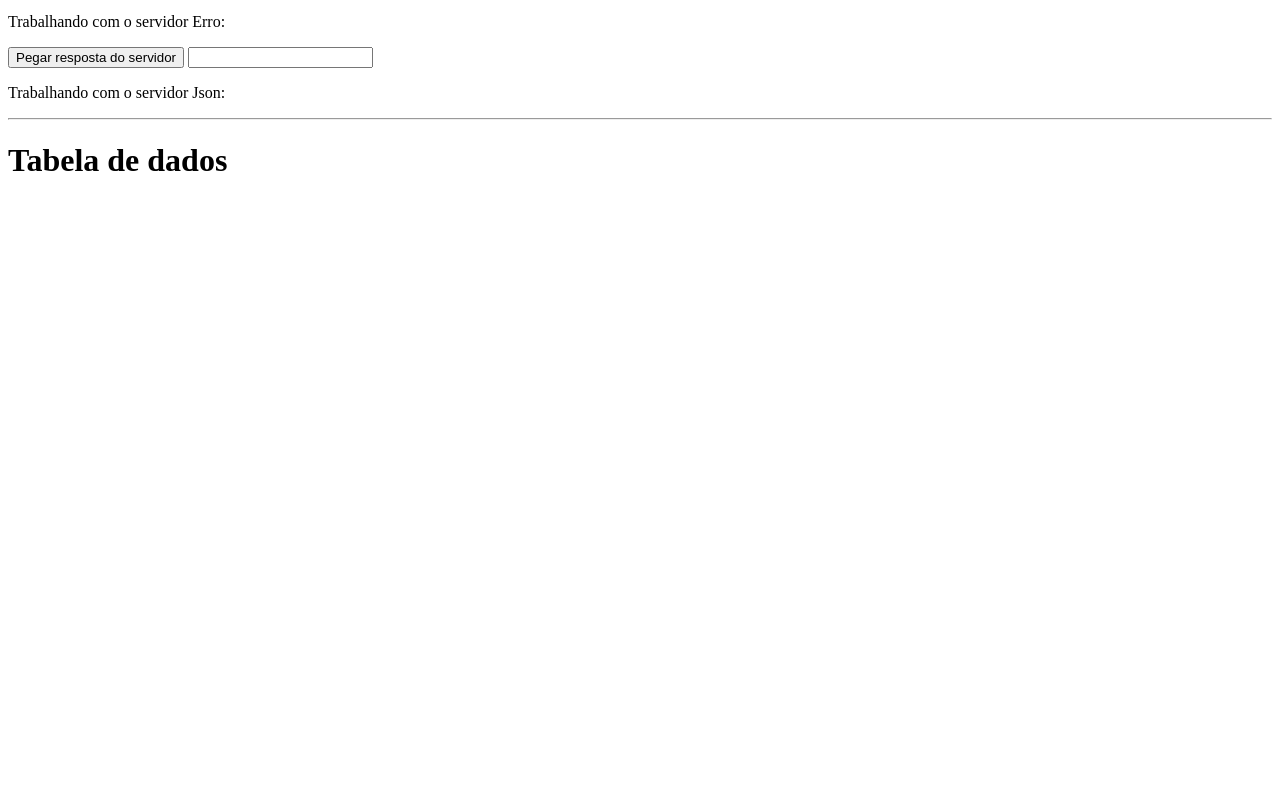
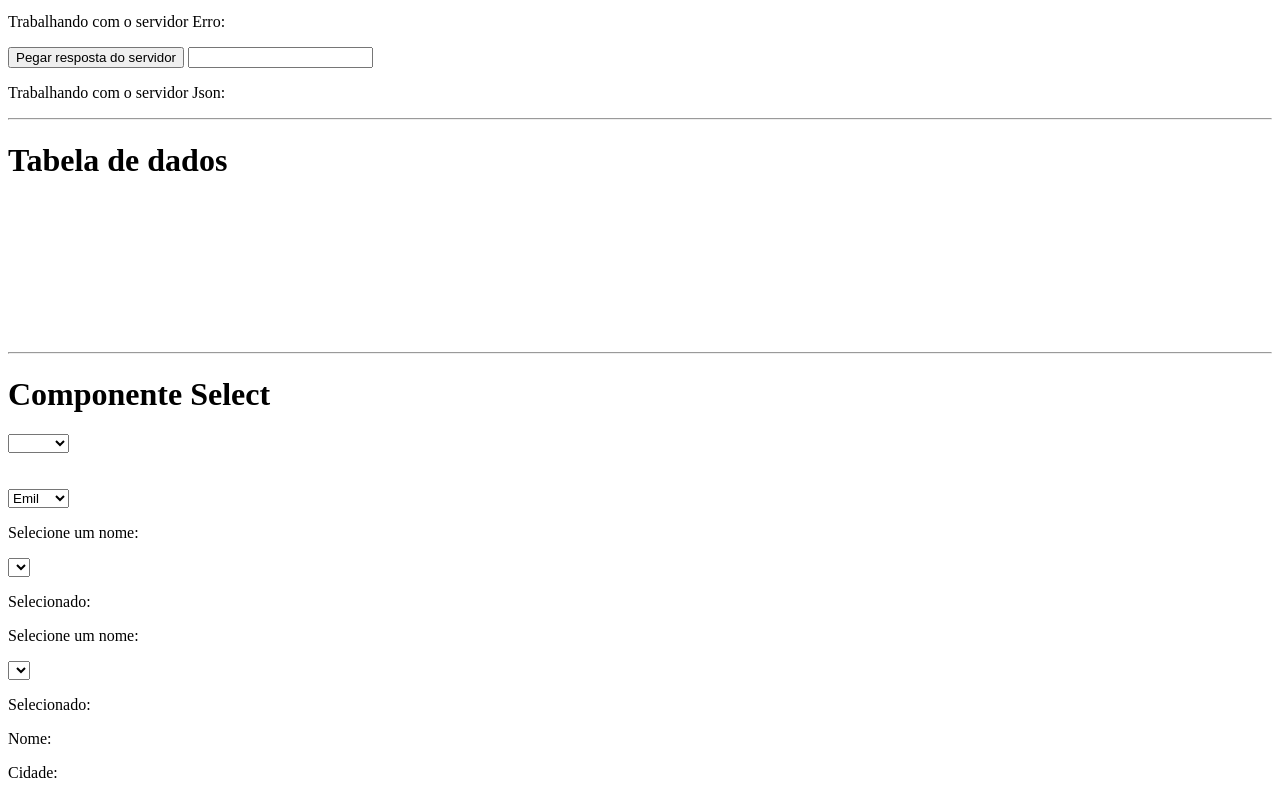
Before and after one commit to leobuck/projeto-angularjs-springmvc, a plain HTML site: page WebContent/index.html in a window 1280 px wide. Shown: the part 2987-3785 px from the top of the page. Before the commit the page ends 3339 px from the top, so only its background shows below. Drawn offline with Linux system fonts and the light colour scheme; no server answers.

Commit message:
Criando o componente Select com AngularJS e Html

```diff
--- a/WebContent/index.html
+++ b/WebContent/index.html
@@ -197,5 +197,29 @@
 			</tr>
 		</table>
 	</div>
+
+	<hr/>
+	<h1>Componente Select</h1>
+	<div ng-controller="namesController">
+		<select ng-model="selectedName" ng-options="x for x in names"></select>
+		<br/><br/><br/>
+		<select>
+			<option ng-repeat="x in names">{{x}}</option>
+		</select>
+	</div>
+	<div ng-controller="pegarRespostaJsonController">
+		<p>Selecione um nome:</p>
+		<select ng-model="nomeSelecionado">
+			<option ng-repeat="x in lista" value="{{x.nome}}">{{x.nome}}</option>
+		</select>
+		<p>Selecionado: {{nomeSelecionado}}</p>
+
+		<p>Selecione um nome:</p>
+		<select ng-model="selecionado" ng-options="x for (x, y) in lista">
+		</select>
+		<p>Selecionado:</p>
+		<p>Nome: {{selecionado.nome}}</p>
+		<p>Cidade: {{selecionado.cidade}}</p>
+	</div>
 </body>
 </html>
--- a/WebContent/resources/script/primeiroController.js
+++ b/WebContent/resources/script/primeiroController.js
@@ -179,3 +179,7 @@ app.controller('pegarRespostaJsonController', ['$scope', '$http', function($scop
 		$scope.lista = response.data;
 	});
 }]);
+
+app.controller('namesController', ['$scope', function($scope) {
+	$scope.names = ["Emil", "Tobias", "Linus"];
+}]);
```
